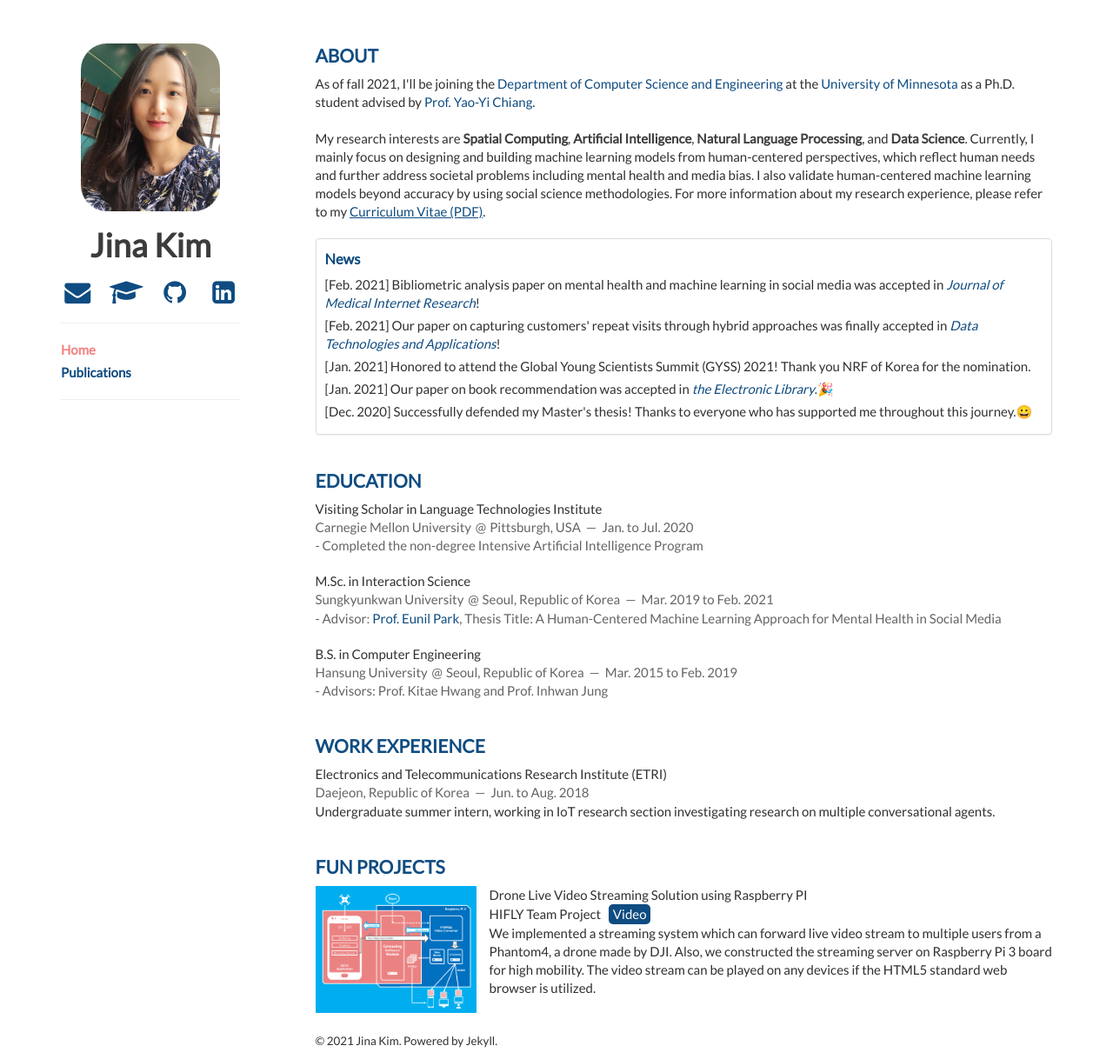
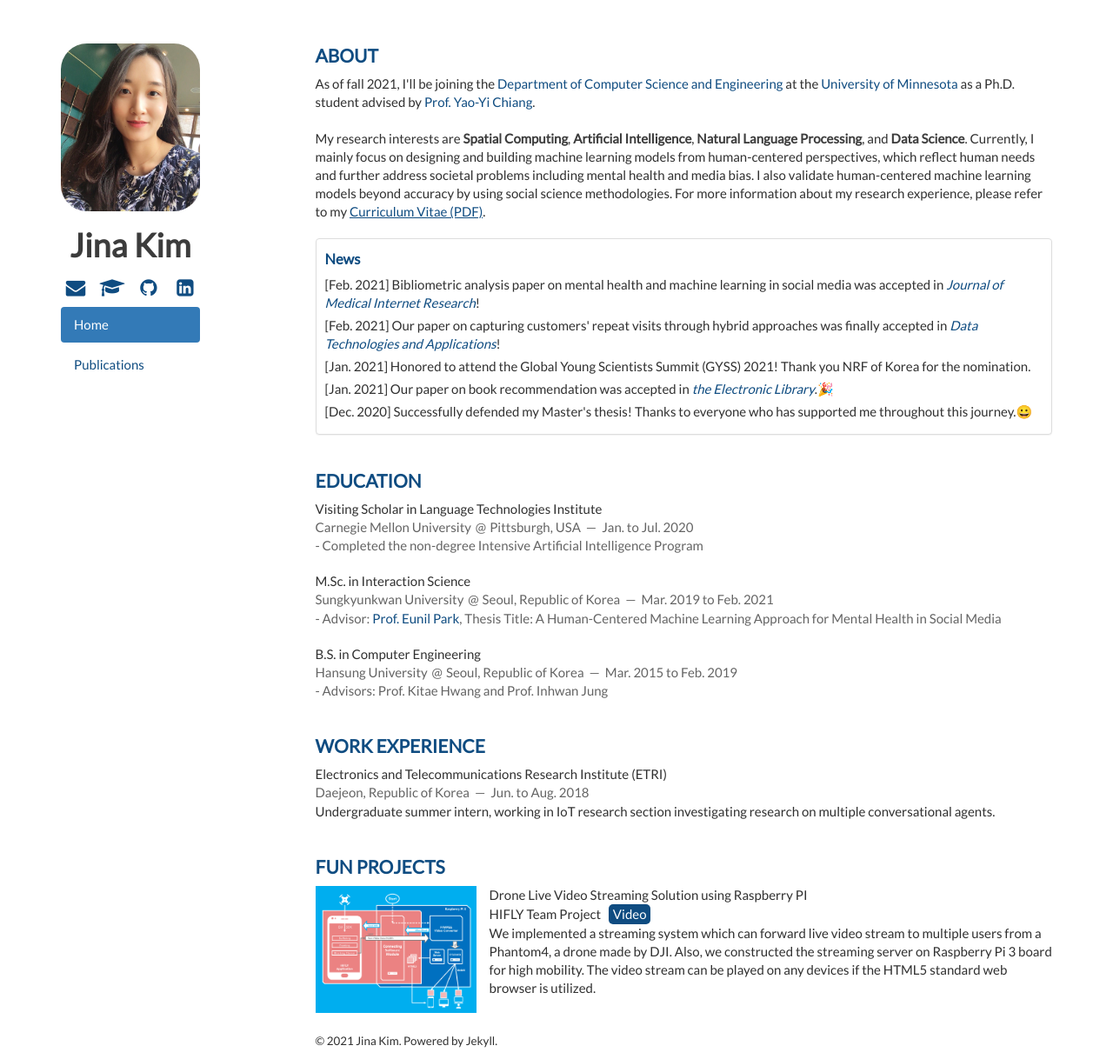
Before and after one commit to Jina-Kim/Jina-Kim.github.io, a Jekyll site: the page built from index.html, in a window 1280 px wide and 1218 px high. Shown: the whole window at 87% size. Built offline with Jekyll 4.4.1, drawn with Linux system fonts in a browser that asks for light colours; nearby versions of some CDN libraries; the list of posts is cut into pages by our own code.

Commit message:
Update layout.html

```diff
--- a/_layouts/layout.html
+++ b/_layouts/layout.html
@@ -24,15 +24,10 @@
 
                     <h2 id="my_link"><a href="{{ site.email_full }}"><i class="fa fa-envelope fa-fw"></i></a> &nbsp; <a href="{{ site.google_scholar }}"> <i class="fa fa-graduation-cap fa-fw"></i></a> &nbsp; <a href="{{ site.github }}"><i class="fa fa-github fa-fw"></i></a> &nbsp; <a href="{{ site.linkedin }}"><i class="fa fa-linkedin-square fa-fw"></i></a></h2>
 
-                    <hr>
-                    <nav class="menubar">
-                      {% assign current = page.url | downcase | split: '/' %}
-                      <ul class="list-unstyled">
-                        <li><em><a href='/' {% if current[1] == null %}class='current'{% endif %}>Home</a></em></li>
-                        <li><em><a href='/publications' {% if current[1] == 'publications' %}class='current'{% endif %}>Publications</a></em></li>
-                      </ul>
-                    </nav>
-                    <hr>
+                    <ul class="nav nav-pills nav-stacked">
+                      <li class="active"><a href="#">Home</a></li>
+                      <li><a href="publications">Publications</a></li>
+                    </ul>
                 </div>
             </header>
             <div class="col-sm-9 col-sm-offset-3">
--- a/static/css/main.css
+++ b/static/css/main.css
@@ -62,7 +62,7 @@
 }
 
 #my_link{
-    font-size: 200%;
+    font-size: 150%;
     text-align: center;
 }
 
@@ -210,14 +210,14 @@
 }
 
 /* main layout */
-@media (min-width: 768px) {
+@media (min-width: 750px) {
   .fixed-condition {
     position: fixed;
     max-width: 255px;
   }
 }
 
-@media (max-width: 768px) {
+@media (max-width: 750px) {
   div.col-sm-9 {
     margin-top: 50px;
   }
```
